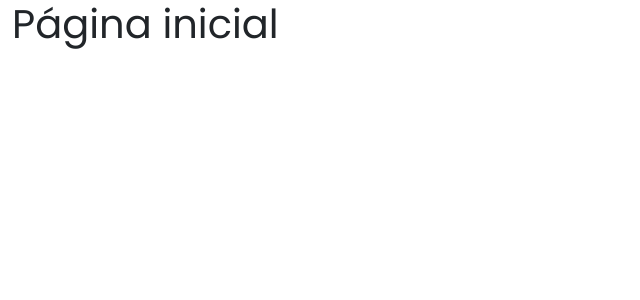
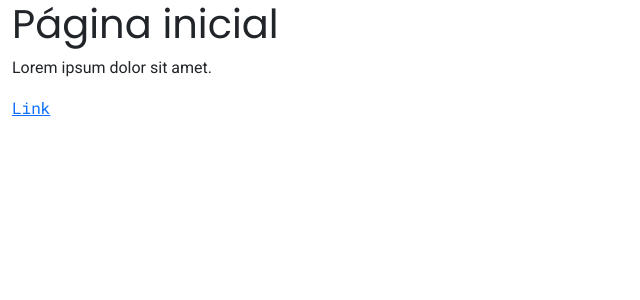
Before and after one commit to guilherme-or/FordParaTodos, a Django app: page / in a window 1280 px wide. Shown: the top 300 px of the page, without its empty margins (0-640 px from the left). Run offline with Django 4.2, Linux system fonts and the light colour scheme.

Commit message:
Alteracoes de fonte e requirements txt

```diff
--- /dev/null
+++ b/requirements.txt
@@ -0,0 +1,4 @@
+asgiref==3.7.2
+Django==4.2.4
+sqlparse==0.4.4
+tzdata==2023.3
--- a/src/apps/portal/views.py
+++ b/src/apps/portal/views.py
@@ -1,5 +1,4 @@
 from django.shortcuts import render
-from django.http import HttpResponse
 
 
 def index(request):
--- a/src/static/css/globals.css
+++ b/src/static/css/globals.css
@@ -1,5 +1,24 @@
-@import url('https://fonts.googleapis.com/css2?family=Poppins&display=swap');
+@import url('https://fonts.googleapis.com/css2?family=Poppins&family=Roboto&family=Roboto+Mono&display=swap');
+
+/**
+    font-family: 'Poppins', sans-serif;
+    font-family: 'Roboto', sans-serif;
+    font-family: 'Roboto Mono', monospace;
+*/
 
 * {
+    font-family: 'Roboto', sans-serif;
+}
+
+h1,
+h2,
+h3,
+h4,
+h5,
+h6 {
     font-family: 'Poppins', sans-serif;
 }
+
+a {
+    font-family: 'Roboto Mono', monospace;
+}
--- a/src/templates/layout/base.html
+++ b/src/templates/layout/base.html
@@ -17,7 +17,9 @@
     {% block content %}{% endblock %}
 
     <script type="module" src="{% static 'js/utils.js' %}"></script>
-    <script src="https://cdn.jsdelivr.net/npm/bootstrap@5.3.2/dist/js/bootstrap.bundle.min.js" integrity="sha384-C6RzsynM9kWDrMNeT87bh95OGNyZPhcTNXj1NW7RuBCsyN/o0jlpcV8Qyq46cDfL" crossorigin="anonymous"></script>
+    <script src="https://cdn.jsdelivr.net/npm/bootstrap@5.3.2/dist/js/bootstrap.bundle.min.js"
+        integrity="sha384-C6RzsynM9kWDrMNeT87bh95OGNyZPhcTNXj1NW7RuBCsyN/o0jlpcV8Qyq46cDfL"
+        crossorigin="anonymous"></script>
     {% block scripts %}{% endblock %}
 </body>
 
--- a/src/templates/portal/index.html
+++ b/src/templates/portal/index.html
@@ -5,5 +5,7 @@
 {% block content %}
 <main class="container-fluid">
     <h1>Página inicial</h1>
+    <p>Lorem ipsum dolor sit amet.</p>
+    <a href="#">Link</a>
 </main>
 {% endblock %}
```
